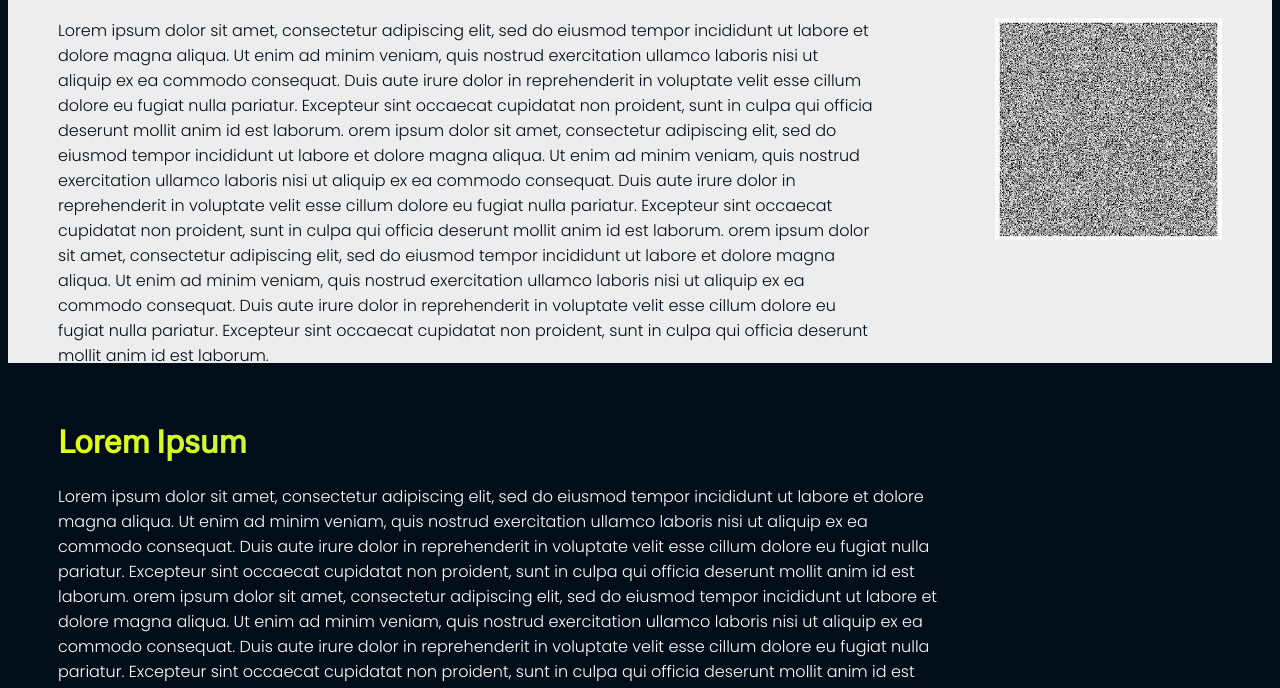
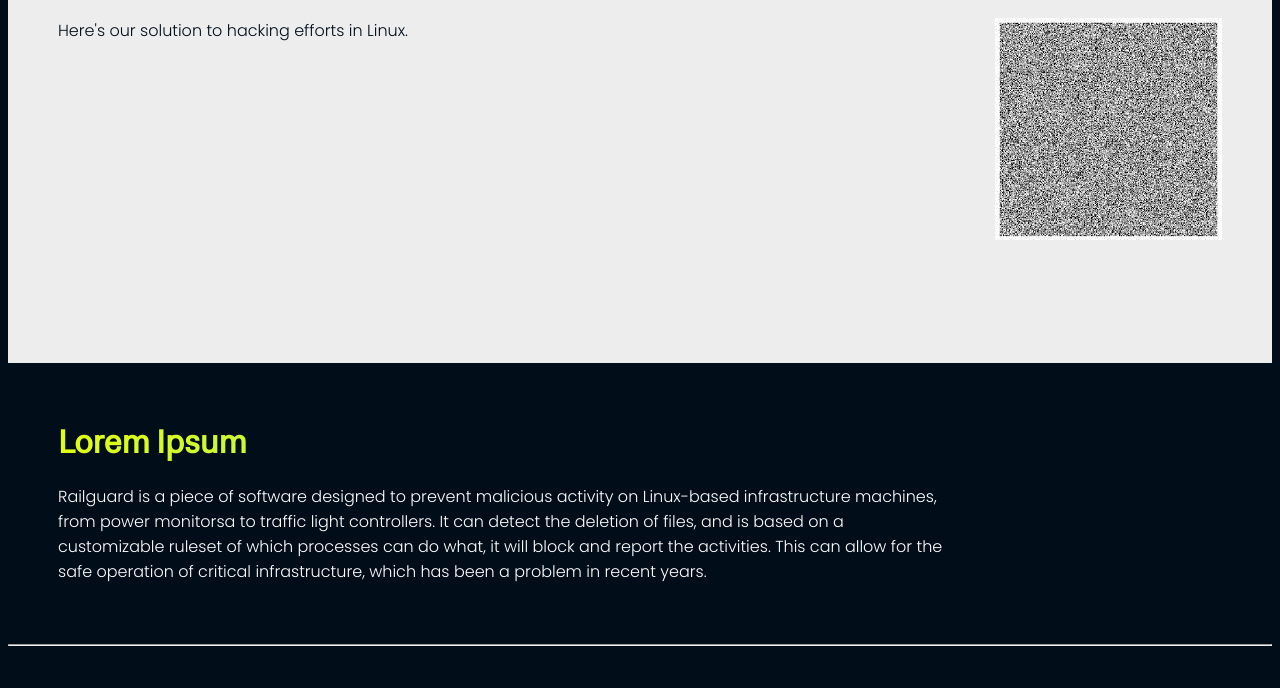
Before and after one commit to Dream-Team-NFL03/cybersecurityNFL03, a plain HTML site: page page4.html in a window 1280 px wide. Shown: the part 612-1300 px from the top of the page. Drawn offline with Linux system fonts and the light colour scheme.

Commit message:
Update page4.html
svsvvs

```diff
--- a/page4.html
+++ b/page4.html
@@ -20,18 +20,7 @@
 <h1 class="readthis">Lorem Ipsum</h1>
 <div style="display:inline;" class="clearfix">
     <img style="float: right; vertical-align: center;" src="sampimg.jpg">
-    <p class="readthis" style="width:70%">Lorem ipsum dolor sit amet, consectetur adipiscing elit, sed do eiusmod tempor incididunt ut labore et dolore magna aliqua.
-    Ut enim ad minim veniam, quis nostrud exercitation ullamco laboris nisi ut aliquip ex ea commodo consequat.
-    Duis aute irure dolor in reprehenderit in voluptate velit esse cillum dolore eu fugiat nulla pariatur.
-    Excepteur sint occaecat cupidatat non proident, sunt in culpa qui officia deserunt mollit anim id est laborum.
-    orem ipsum dolor sit amet, consectetur adipiscing elit, sed do eiusmod tempor incididunt ut labore et dolore magna aliqua.
-    Ut enim ad minim veniam, quis nostrud exercitation ullamco laboris nisi ut aliquip ex ea commodo consequat.
-    Duis aute irure dolor in reprehenderit in voluptate velit esse cillum dolore eu fugiat nulla pariatur.
-    Excepteur sint occaecat cupidatat non proident, sunt in culpa qui officia deserunt mollit anim id est laborum.
-    orem ipsum dolor sit amet, consectetur adipiscing elit, sed do eiusmod tempor incididunt ut labore et dolore magna aliqua.
-    Ut enim ad minim veniam, quis nostrud exercitation ullamco laboris nisi ut aliquip ex ea commodo consequat.
-    Duis aute irure dolor in reprehenderit in voluptate velit esse cillum dolore eu fugiat nulla pariatur.
-    Excepteur sint occaecat cupidatat non proident, sunt in culpa qui officia deserunt mollit anim id est laborum.
+    <p class="readthis" style="width:70%">Here's our solution to hacking efforts in Linux.
     </p>
     <br>
 </div>
@@ -39,18 +28,7 @@
 <br>
 <br>
 <h1 class="gradient-yt" style="padding: 0px 50px;">Lorem Ipsum</h1>
-<p style="width:70%" class="pad">Lorem ipsum dolor sit amet, consectetur adipiscing elit, sed do eiusmod tempor incididunt ut labore et dolore magna aliqua.
-    Ut enim ad minim veniam, quis nostrud exercitation ullamco laboris nisi ut aliquip ex ea commodo consequat.
-    Duis aute irure dolor in reprehenderit in voluptate velit esse cillum dolore eu fugiat nulla pariatur.
-    Excepteur sint occaecat cupidatat non proident, sunt in culpa qui officia deserunt mollit anim id est laborum.
-    orem ipsum dolor sit amet, consectetur adipiscing elit, sed do eiusmod tempor incididunt ut labore et dolore magna aliqua.
-    Ut enim ad minim veniam, quis nostrud exercitation ullamco laboris nisi ut aliquip ex ea commodo consequat.
-    Duis aute irure dolor in reprehenderit in voluptate velit esse cillum dolore eu fugiat nulla pariatur.
-    Excepteur sint occaecat cupidatat non proident, sunt in culpa qui officia deserunt mollit anim id est laborum.
-    orem ipsum dolor sit amet, consectetur adipiscing elit, sed do eiusmod tempor incididunt ut labore et dolore magna aliqua.
-    Ut enim ad minim veniam, quis nostrud exercitation ullamco laboris nisi ut aliquip ex ea commodo consequat.
-    Duis aute irure dolor in reprehenderit in voluptate velit esse cillum dolore eu fugiat nulla pariatur.
-    Excepteur sint occaecat cupidatat non proident, sunt in culpa qui officia deserunt mollit anim id est laborum.
+<p style="width:70%" class="pad">Railguard is a piece of software designed to prevent malicious activity on Linux-based infrastructure machines, from power monitorsa to traffic light controllers. It can detect the deletion of files, and is based on a customizable ruleset of which processes can do what, it will block and report the activities. This can allow for the safe operation of critical infrastructure, which has been a problem in recent years.
     </p>
 <br>
 <br>
```
